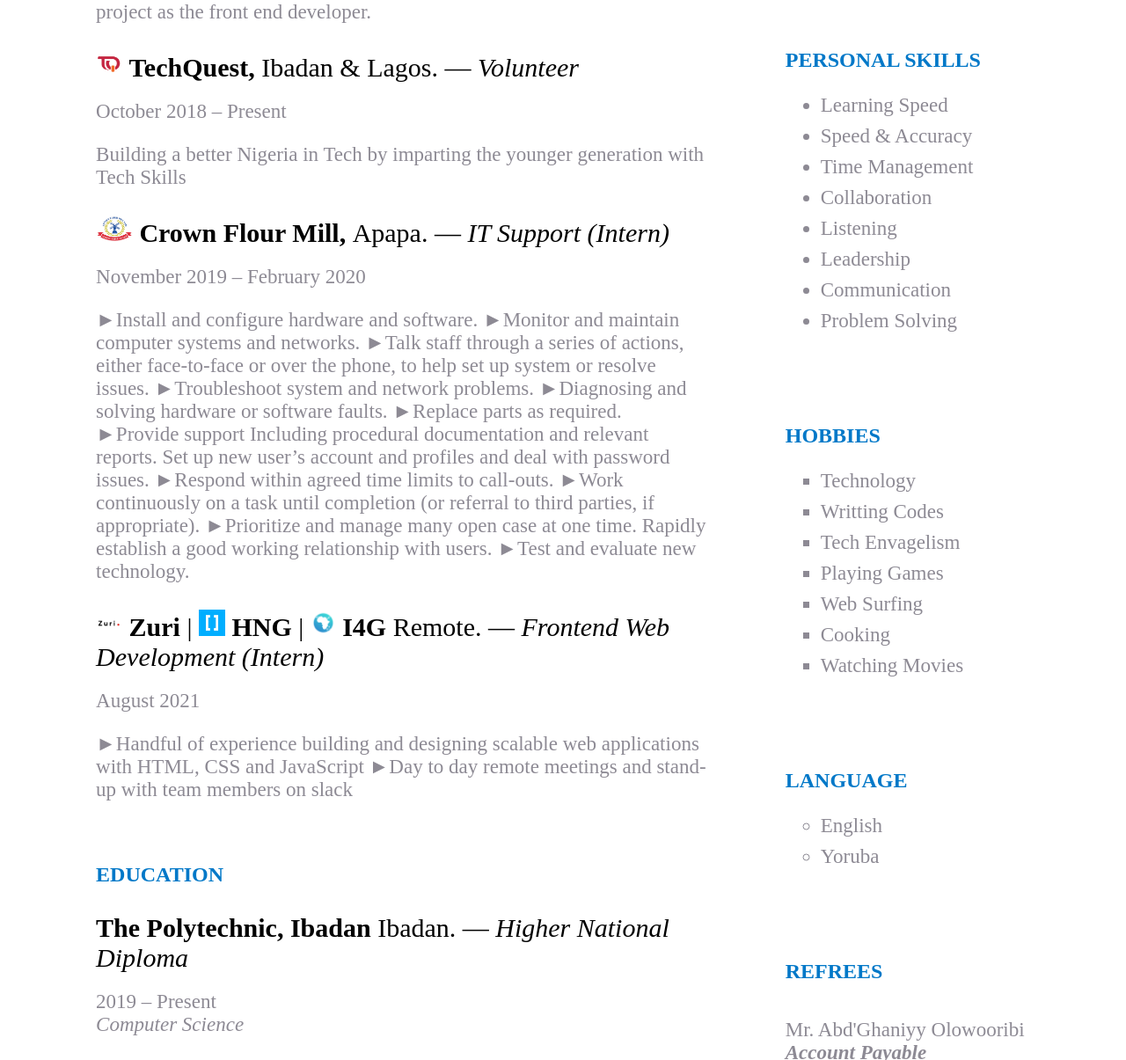
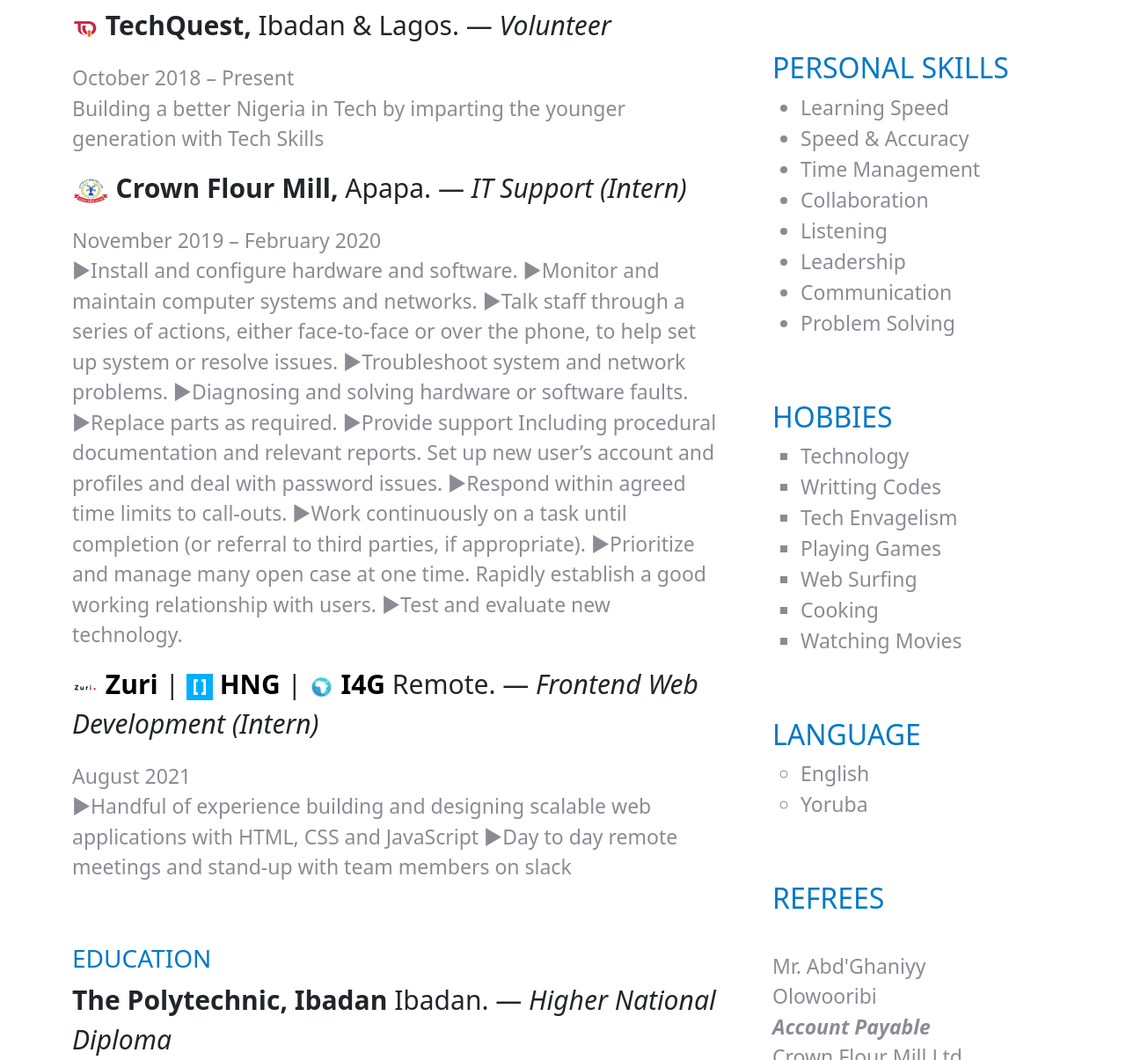
Before and after one commit to Holytech/myCV, a plain HTML site: page index.html in a window 1280 px wide. Shown: the part 822-2027 px from the top of the page at 88% size. Drawn offline with nearby package versions, Linux system fonts and the light colour scheme.

Commit message:
Added Bootstrap for responsiveness

```diff
--- a/index.html
+++ b/index.html
@@ -5,12 +5,14 @@
     <meta http-equiv="X-UA-Compatible" content="IE=edge">
     <meta name="viewport" content="width=device-width, initial-scale=1.0">
     <link rel="stylesheet" href="css/style.css">
+    <!-- CSS only -->
+    <link href="https://cdn.jsdelivr.net/npm/bootstrap@5.1.0/dist/css/bootstrap.min.css" rel="stylesheet" integrity="sha384-KyZXEAg3QhqLMpG8r+8fhAXLRk2vvoC2f3B09zVXn8CA5QIVfZOJ3BCsw2P0p/We" crossorigin="anonymous">
     <title>Akeem Qudus</title>
 </head>
 <body>
-    <div class="main-content">
-        <!-- start of left content-->
-        <div class="left-content">
+    <div class="container">
+        <div class="row py-5">
+            <div class="col-md-8">
                 <div class="bio">
                     <h1>Akeem Qudus I.</h1>
                     <p>A proactive individual with a passion for Information Technology career path, I aim to work
@@ -19,9 +21,9 @@
                     </p>
                 </div>
 
-            <!--start of experience section-->
+                <!-- Start of experience section -->
                 <div>
-                <h2 class="section">EXPERIENCE</h2>
+                    <h3 class="section">EXPERIENCE</h3>
                     <div class="exp">
                         <p class="org"> <img src="img/globalTech.jpg"> <b>GlobalTECH Computer Institute, </b>Ikorodu. — <i>Lecturer (Intern)</i></p>
                         <p class="date">October 2016 – February 2017</p>
@@ -72,7 +74,7 @@
 
                 <!-- start of the edcuation section -->
                 <div>
-                <h2 class="section">EDUCATION</h2>
+                    <h3 class="section">EDUCATION</h3>
                     <div class="edu">
                         <p class="org"><b>The Polytechnic, Ibadan </b>Ibadan. — <i>Higher National Diploma</i></p>
                         <p class="date">2019 – Present</p>
@@ -95,7 +97,8 @@
                         <p class="org"><b>Uncle Bayus Colege </b>Ikorodu. — <i>JSCE</i></p>
                         <p class="date">2008 – 2011</p>
                     </div>
-            </div> <!-- end of the education -->
+                </div>
+                <!-- End of education section -->
 
                 <!-- start of project section-->
             <div>
@@ -131,11 +134,8 @@
                     <p> <a href="https://tender-ramanujan-0775cf.netlify.app/" target="_blank">https://tender-ramanujan-0775cf.netlify.app/</a></p>
                 </div>
             </div><!--end of project section-->
-        </div> <!-- end of left content-->
-
-        <!-- start of right content-->
-        <div class="right-content">
-
+            </div>
+            <div class="col-md-4 px-5">
                 <!--start of contact section-->
                 <div class="contact">
                     <p class="address">17, Satellite Phase 1, Igbe Laara, Via Igbogbo, Ikorodu, Lagos.</p>
@@ -220,7 +220,12 @@
                         <p class="reftel">080274005755</p>
                     </div>
                 </div><!--end of refrees section-->
-        </div> <!-- end of right content-->
             </div>
+        </div>
+    </div>
+
+
+    <!-- JavaScript Bundle with Popper -->
+<script src="https://cdn.jsdelivr.net/npm/bootstrap@5.1.0/dist/js/bootstrap.bundle.min.js" integrity="sha384-U1DAWAznBHeqEIlVSCgzq+c9gqGAJn5c/t99JyeKa9xxaYpSvHU5awsuZVVFIhvj" crossorigin="anonymous"></script>
 </body>
 </html>
```
Lines whose indentation alone changed are shown as unchanged.
